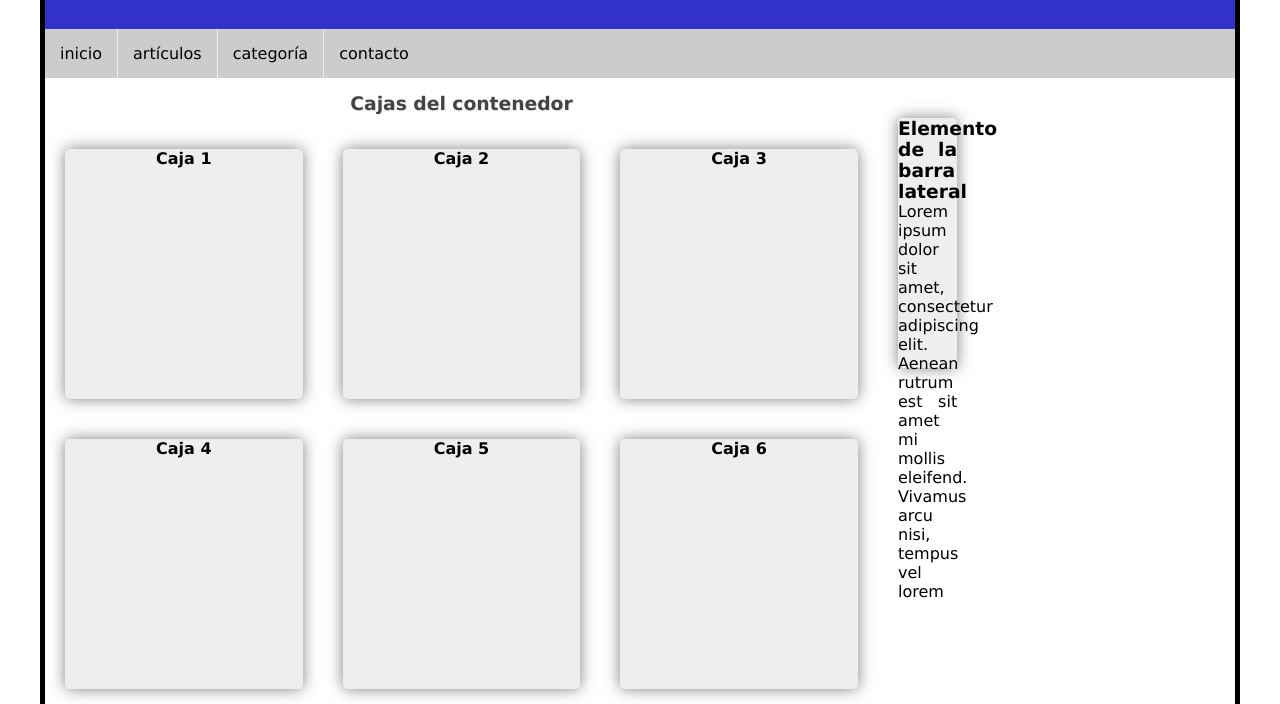
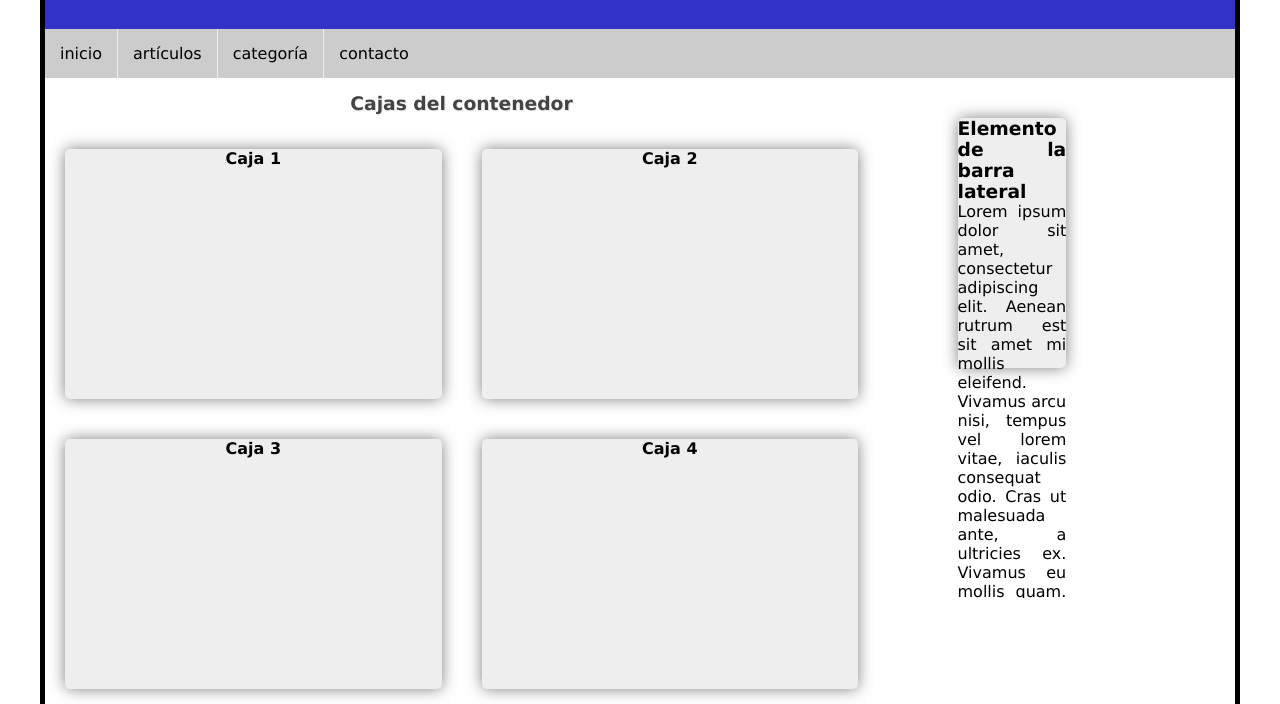
Before and after one commit to diegojorod/ActividadCSS, a plain HTML site: page index.html in a window 1280 px wide. Shown: the part 96-800 px from the top of the page. Drawn offline with Linux system fonts and the light colour scheme.

Commit message:
mejora final

```diff
--- a/styles.css
+++ b/styles.css
@@ -14,7 +14,7 @@
     width: 1200px;
     margin: 20px auto;
     border: 5px solid black;
-    overflow: hidden; /* Para contener los elementos flotantes */
+    overflow: hidden;
   }
 
   /* Header */
@@ -81,7 +81,7 @@
   /* Boxes */
   .caja {
     float: left;
-    width: calc(33.33% - 40px); /* Ajustado para que las cajas quepan mejor */
+    width: calc(50% - 40px);
     height: 250px;
     margin: 20px;
     border-radius: 5px;
@@ -106,7 +106,7 @@
 
   /* Sidebar */
   #lateral {
-    float: left;
+    float: right;
     width: 25%;
     min-height: 500px;
     max-height: 1165px;
```
